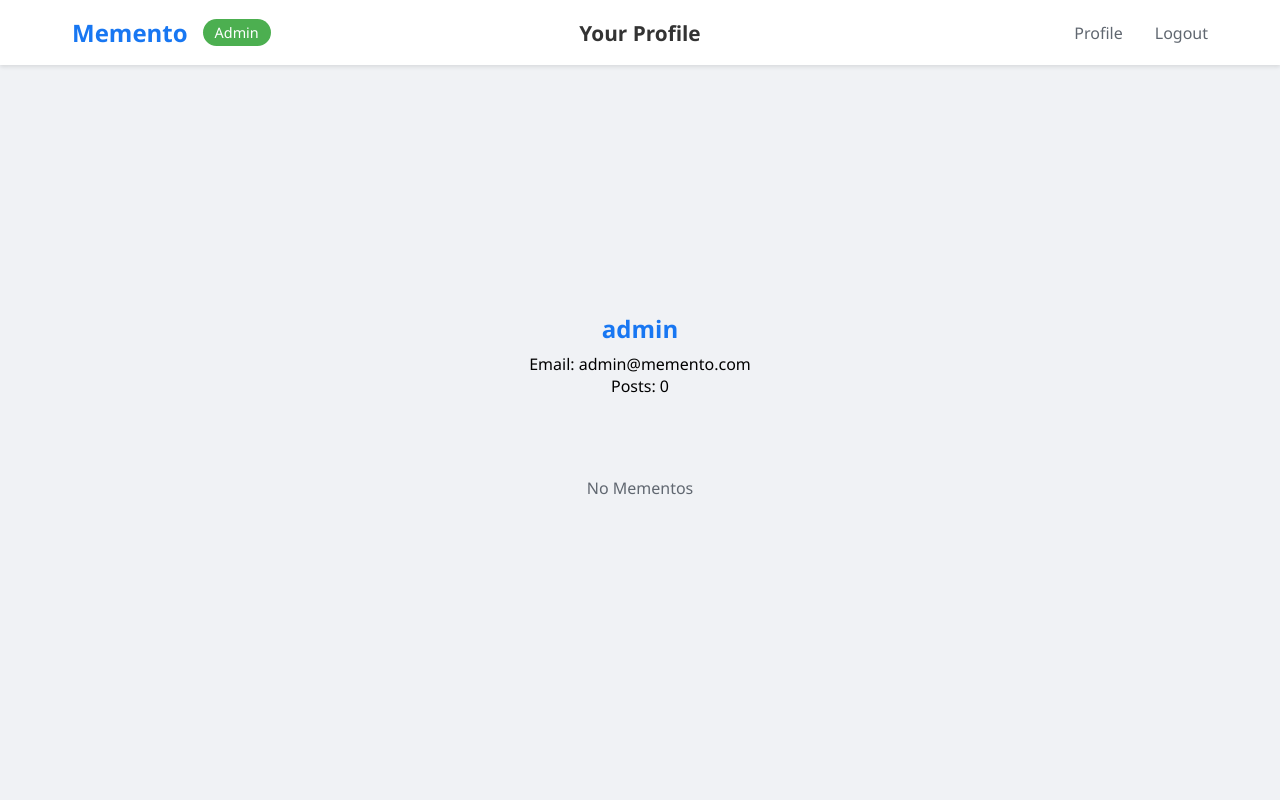
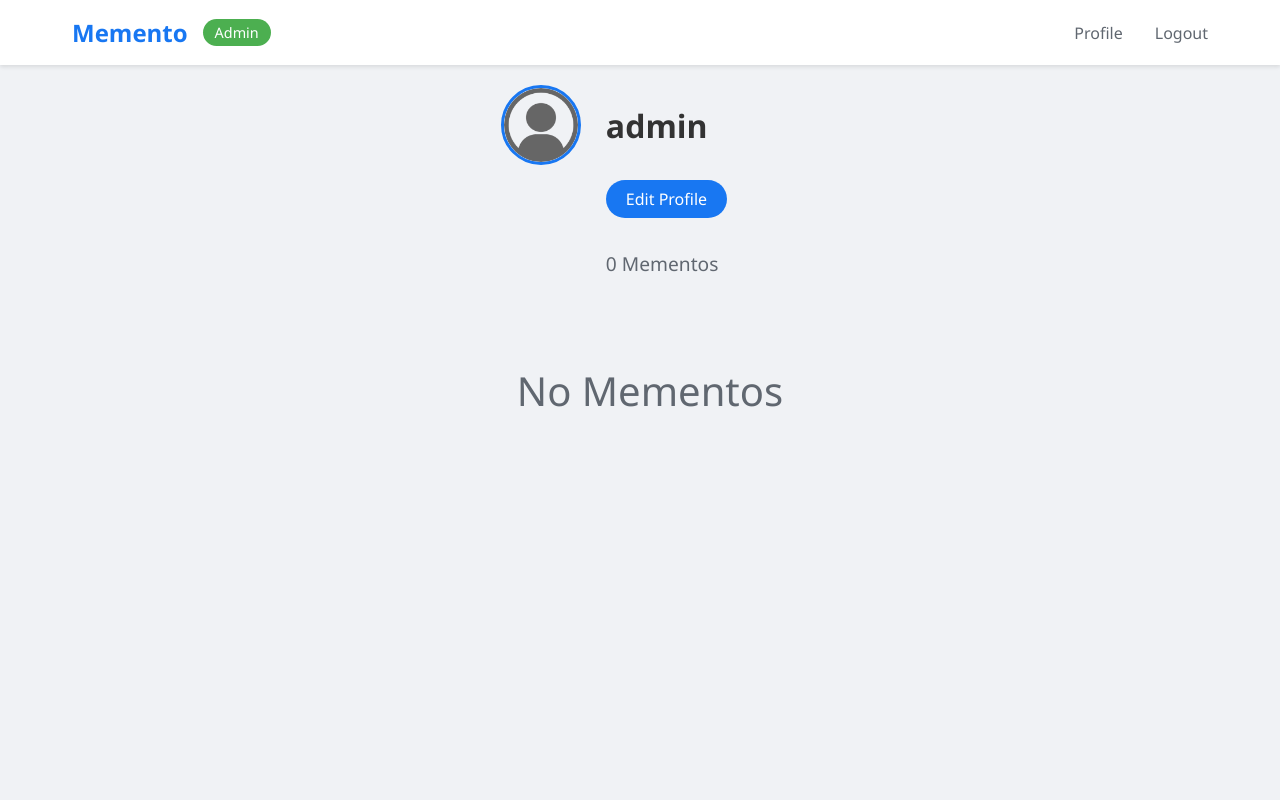
Before and after one commit to LorenzoA0/memento, a Flask app: page /user/admin in a window 1280 px wide. Run offline with Flask 3, Linux system fonts and the light colour scheme; the visitor is signed in with stand-in values (Sample User, id 1); data that the repository does not hold is empty.

Commit message:
Uljepsan Profile

```diff
--- a/static/css/style.css
+++ b/static/css/style.css
@@ -272,3 +272,59 @@ button:hover {
     color: #606770;
     margin: 2rem 0;
 }
+
+/* overwrite za Profile */
+.main-content.profile-content {
+    display: block !important;
+    padding: 0 20px;
+}
+
+.profile-container {
+    max-width: 1200px;
+    margin: 20px 0 0 20px;
+}
+
+.profile-header {
+    display: flex;
+    flex-direction: column;
+    align-items: flex-start;
+    gap: 15px;
+}
+
+.profile-info {
+    display: flex;
+    align-items: center;
+    gap: 25px;
+    margin-left: 0;
+}
+
+.profile-image {
+    width: 80px;
+    height: 80px;
+    border-radius: 50%;
+    border: 3px solid #1877f2;
+    object-fit: cover;
+    margin-left: 0;
+}
+
+.profile-username {
+    font-size: 2rem;
+    color: #333;
+    margin: 0;
+}
+
+.edit-profile-btn {
+    background: #1877f2;
+    color: white !important;
+    padding: 8px 20px;
+    border-radius: 20px;
+    text-decoration: none;
+    margin-left: 105px;
+    display: inline-block;
+}
+
+.post-count {
+    font-size: 1.2rem;
+    color: #606770;
+    margin: 10px 0 30px 105px;
+}
--- a/templates/base.html
+++ b/templates/base.html
@@ -1,4 +1,7 @@
-<link rel="stylesheet" href="{{ url_for('static', filename='css/style.css') }}">
+<html>
+<head>
+    <link rel="stylesheet" href="{{ url_for('static', filename='css/style.css') }}">
+</head>
 <body>
     <nav class="navbar">
         <div class="container">
@@ -35,4 +38,4 @@
         {% endblock %}
     </div>
 </body>
-</body>
+</html>
--- a/templates/profile.html
+++ b/templates/profile.html
@@ -1,24 +1,31 @@
 {% extends "base.html" %}
 
-{% block nav_center %}
-    <h1 class="nav-title">
-        {% if is_own_profile %}Your Profile{% else %}{{ viewed_user.username }}{% endif %}
-    </h1>
-{% endblock %}
-
 {% block content %}
+<div class="main-content profile-content">
     <div class="profile-container">
+        <!-- Profile Header -->
         <div class="profile-header">
-        <h2>{{ viewed_user.username }}</h2>
-        <p>Email: {{ viewed_user.email }}</p>
-        <p>Posts: {{ posts|length }}</p>
+            <div class="profile-info">
+                <img src="{{ url_for('static', filename='images/empty.png') }}" class="profile-image">
+                <h1 class="profile-username">{{ viewed_user.username }}</h1>
             </div>
 
+            {% if is_own_profile %}
+                <a href="#" class="edit-profile-btn">Edit Profile</a>
+            {% endif %}
+        </div>
+
+        <!-- Post Count -->
+        <div class="post-count">
+            {{ posts|length }} Mementos
+        </div>
+
+        <!-- Posts Grid -->
         <div class="posts-grid">
             {% if posts %}
                 {% for post in posts %}
                     <div class="post-card">
-                    <img src="{{ post.image_url }}" alt="Post image" class="post-image">
+                        <img src="{{ url_for('static', filename='images/empty.png') }}" alt="Post image" class="post-image">
                         <div class="post-details">
                             <p class="post-caption">{{ post.caption }}</p>
                             <div class="post-stats">
@@ -29,8 +36,9 @@
                     </div>
                 {% endfor %}
             {% else %}
-            <p class="no-mementos">No Mementos</p>
+                <p class="no-mementos" style="font-size: 2.5rem;margin-top:40px">No Mementos</p>
             {% endif %}
         </div>
     </div>
+</div>
 {% endblock %}
```
Also changed, not shown: static/images/empty.png (added). Lines whose indentation alone changed are shown as unchanged.
